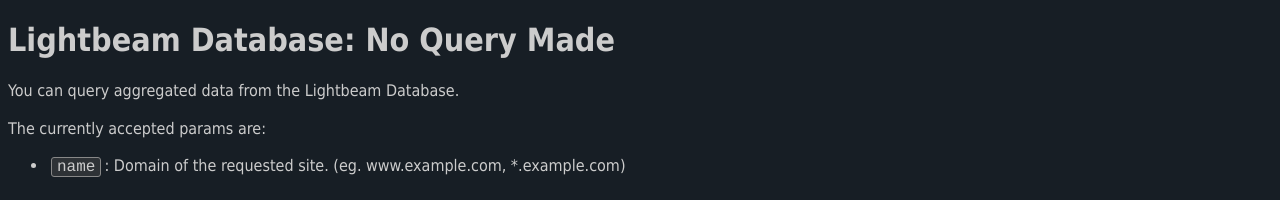
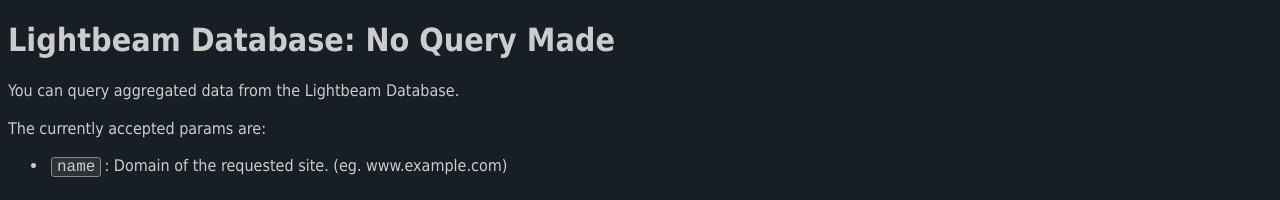
Before and after one commit to mozilla/collusion-db-server, a website: page public/help.html in a window 1280 px wide. Shown: the top 200 px of the page. Drawn offline with Linux system fonts and the light colour scheme.

Commit message:
text change

```diff
--- a/public/help.html
+++ b/public/help.html
@@ -33,7 +33,7 @@
              The currently accepted params are:
              <ul>
                   <li><div class="params-box">name</div>:
-                        Domain of the requested site. (eg. www.example.com, *.example.com)</li>
+                        Domain of the requested site. (eg. www.example.com)</li>
                   </li><br/>
                   Timestamp related params:
                   <li><div class="params-box">date</div>:
```
